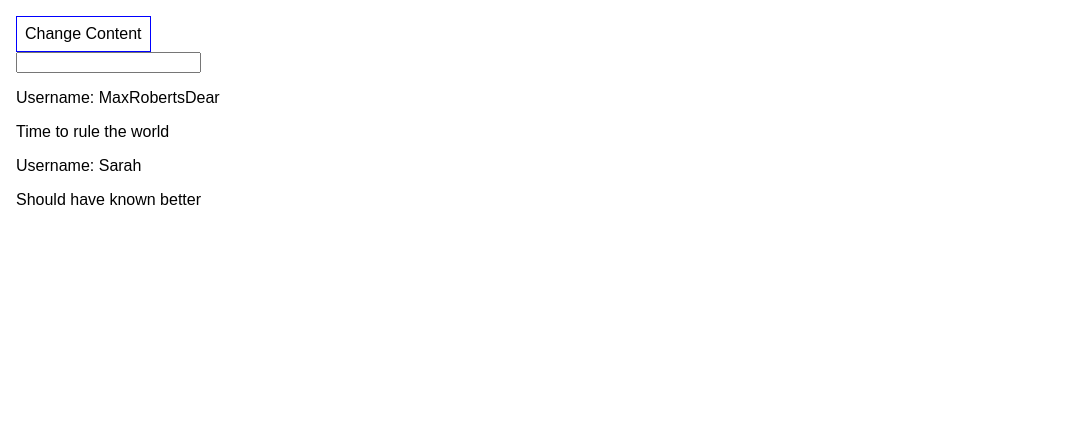
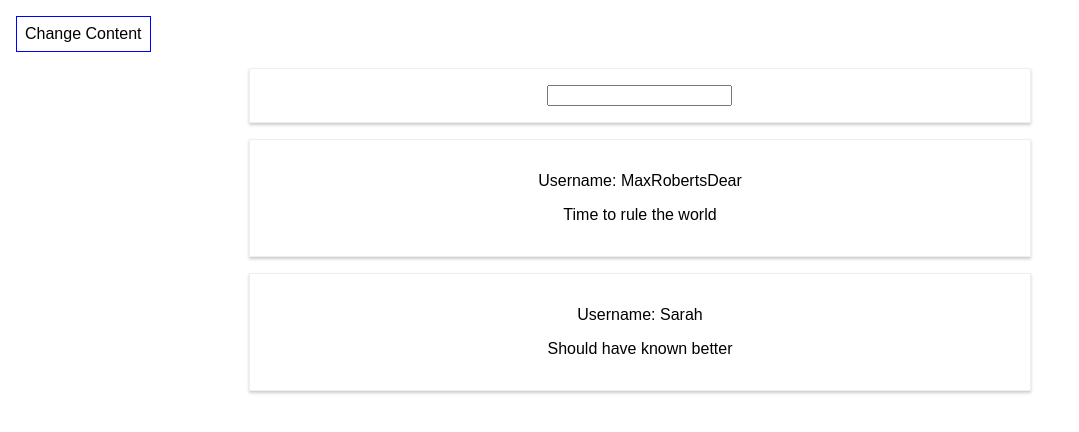
Before and after one commit to MaxRobertsDear/React-Base-Syntax-Assignment, a React (Create React App) app: page / in a window 1280 px wide. Shown: the top 432 px of the page, without its empty margins (0-1079 px from the left). Built offline with nearby package versions, Linux system fonts and the light colour scheme.

Commit message:
Inline and CSS styled components

```diff
--- a/src/App.js
+++ b/src/App.js
@@ -35,7 +35,8 @@
       font: 'inherit',
       border: '1px solid blue',
       padding: '8px',
-      cursor: 'pointer'
+      cursor: 'pointer',
+      justifyContent: 'center'
     }
 
     return (
--- /dev/null
+++ b/src/UserInput/UserInput.css
@@ -0,0 +1,9 @@
+.UserInput {
+  width: 60%;
+  margin: 16px auto;
+  border: 1px solid #eee;
+  box-shadow: 0 2px 3px #ccc;
+  padding: 16px;
+  text-align: center;
+
+}
--- a/src/UserInput/UserInput.js
+++ b/src/UserInput/UserInput.js
@@ -1,8 +1,10 @@
 import React from 'react';
+
+import './UserInput.css';
 
 const UserOutput = function(props) {
   return (
-    <div>
+    <div className='UserInput'>
       <input type='text' onChange={props.changed} value={props.username} />
     </div>
   )
--- /dev/null
+++ b/src/UserOutput/UserOutput.css
@@ -0,0 +1,9 @@
+.UserOutput {
+  width: 60%;
+  margin: 16px auto;
+  border: 1px solid #eee;
+  box-shadow: 0 2px 3px #ccc;
+  padding: 16px;
+  text-align: center;
+
+}
--- a/src/UserOutput/UserOutput.js
+++ b/src/UserOutput/UserOutput.js
@@ -1,8 +1,10 @@
 import React from 'react';
+
+import './UserOutput.css';
 
 const UserOutput = (props) => {
   return (
-    <div>
+    <div className='UserOutput'>
       <p>Username: {props.username}</p>
       <p>{props.content}</p>
     </div>
```
Also changed, not shown: 1 other file (tests, documents, lock files or other folders).
